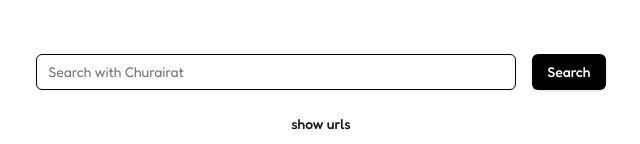
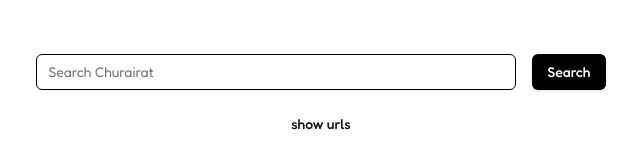
Before and after one commit to TaarnN/ChuSe, a Next.js app: page / in a window 1280 px wide. Shown: the part 447-591 px from the top of the page, without its empty margins (319-959 px from the left). Built offline with nearby package versions, Linux system fonts and the light colour scheme.

Commit message:
Update page.tsx

```diff
--- a/src/app/page.tsx
+++ b/src/app/page.tsx
@@ -76,13 +76,8 @@ export default function Home() {
             onChange={(e: {
               target: { value: SetStateAction<string | null> };
             }) => setQuery(e.target.value)}
-            placeholder="Search with Churairat"
+            placeholder="Search Churairat"
             className="w-[80vw] border-black active:border-black max-w-[30rem] ml-0"
-            onKeyDown={(e: { key: string }) => {
-              if (e.key === "Enter") {
-                handleSearch();
-              }
-            }}
           />
           <Button
             onClick={handleSearch}
```
